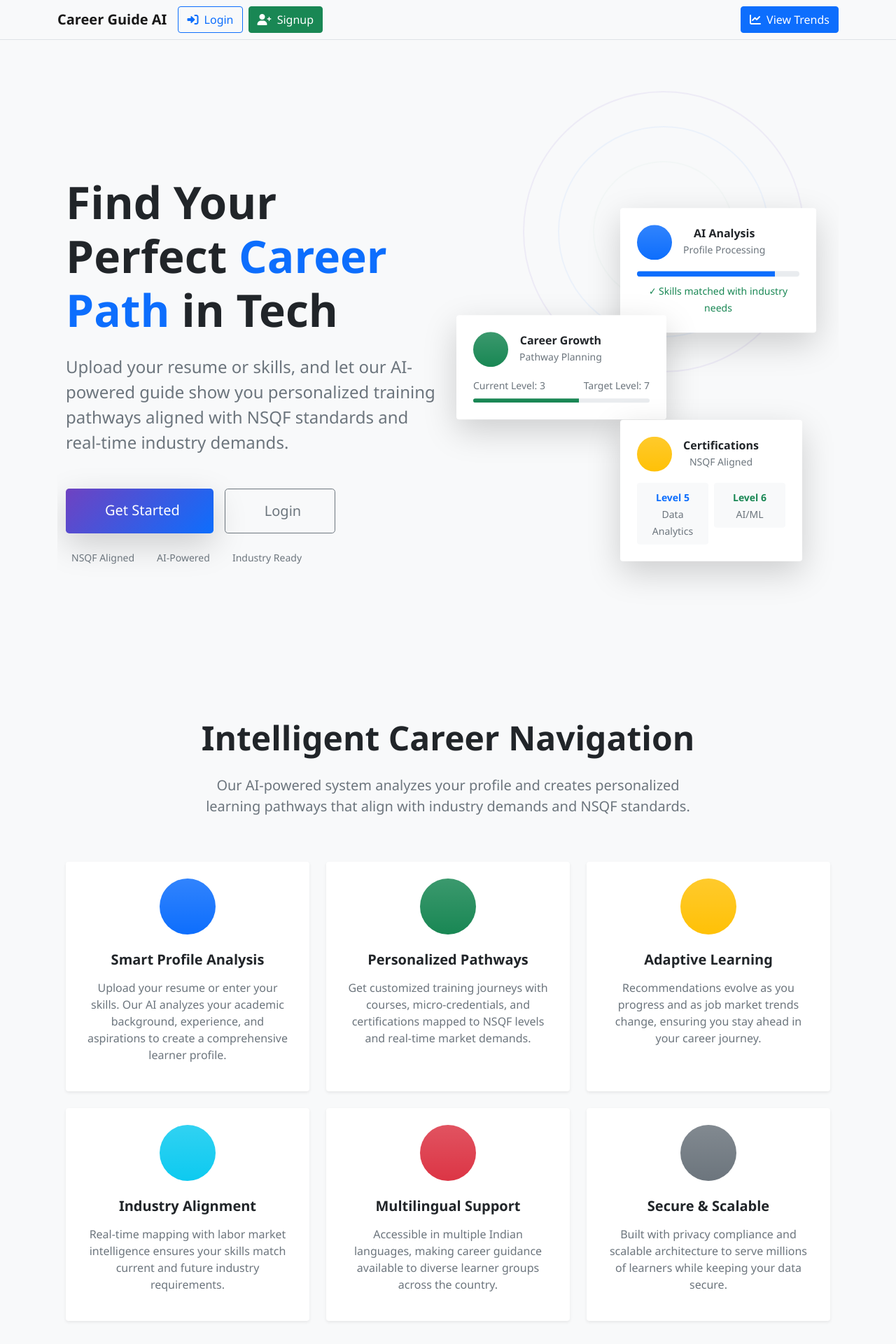
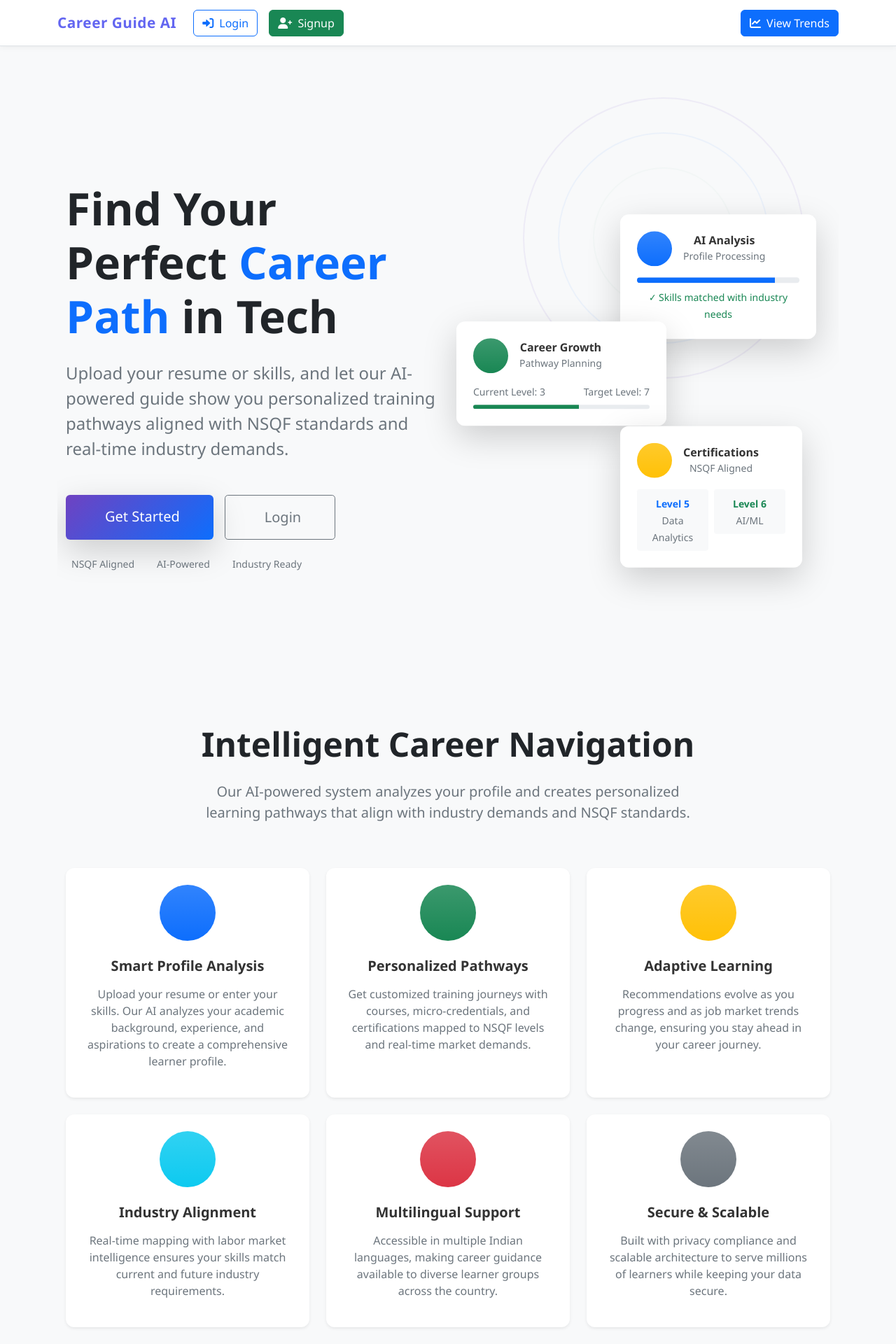
Before and after one commit to Aditya05-F/SIH-PROJECT, a Flask app: page / in a window 1280 px wide. Shown: the top 1920 px of the page at 70% size. Run offline with Flask 3, Linux system fonts and the light colour scheme.

Commit message:
fixed border designs

```diff
--- a/templates/index.html
+++ b/templates/index.html
@@ -274,7 +274,7 @@
 </section>
 
 <!-- Stats Section -->
-<section class="py-5 bg-dark text-white">
+<!-- <section class="py-5 bg-dark text-white">
     <div class="container">
         <div class="row text-center g-4">
             <div class="col-lg-3 col-md-6">
@@ -303,20 +303,25 @@
             </div>
         </div>
     </div>
-</section>
+</section> -->
 
 <!-- CTA Section -->
-<section class="py-5 bg-gradient-primary text-white">
+<section class="py-5 bg-gradient-primary text-white"
+    style="border-radius: 20px; overflow:hidden;">
     <div class="container text-center">
         <div class="row justify-content-center">
             <div class="col-lg-8">
                 <h2 class="display-5 fw-bold mb-4">Ready to Transform Your Career?</h2>
                 <p class="lead mb-5">Join thousands of learners who have discovered their perfect career path with our AI-powered guidance system.</p>
                 <div class="d-flex justify-content-center gap-3">
-                    <a href="{{ url_for('signup') }}" class="btn btn-light btn-lg px-5 py-3 text-primary fw-bold shadow-lg">
+                    <a href="{{ url_for('signup') }}"
+                       class="btn btn-light btn-lg px-5 py-3 text-primary fw-bold shadow-lg"
+                       style="border-radius: 12px;">
                         <i class="bi bi-rocket-takeoff me-2"></i>Start Your Journey
                     </a>
-                    <a href="#" class="btn btn-outline-light btn-lg px-5 py-3">
+                    <a href="#"
+                       class="btn btn-outline-light btn-lg px-5 py-3"
+                       style="border-radius: 12px;">
                         <i class="bi bi-play-circle me-2"></i>Watch Demo
                     </a>
                 </div>
@@ -324,6 +329,7 @@
         </div>
     </div>
 </section>
+
 
 <style>
 @keyframes float {
--- a/templates/layout.html
+++ b/templates/layout.html
@@ -13,63 +13,109 @@
 
     <!-- Custom styles for Bootstrap compatibility -->
     <style>
+        /* ===== Global ===== */
         body {
             font-family: 'Segoe UI', Tahoma, Geneva, Verdana, sans-serif;
             background-color: #f8f9fa;
+            color: #333;
         }
 
+        a {
+            text-decoration: none;
+        }
+
+        /* ===== Navbar ===== */
+        .navbar {
+            background-color: #ffffff !important;
+            box-shadow: 0 2px 8px rgba(0, 0, 0, 0.05);
+            padding: 0.75rem 1rem;
+        }
+
+        .navbar-brand {
+            font-weight: 700;
+            color: #6366f1 !important;
+            font-size: 1.3rem;
+            letter-spacing: 0.5px;
+        }
+
+        .navbar .btn {
+            margin-left: 0.5rem;
+            font-weight: 500;
+            border-radius: 6px;
+        }
+
+        .navbar .btn-outline-secondary:hover,
+        .navbar .btn-outline-danger:hover,
+        .navbar .btn-outline-primary:hover {
+            opacity: 0.9;
+        }
+
+        /* ===== Cards ===== */
         .card {
             border: none;
-            box-shadow: 0 0.125rem 0.25rem rgba(0, 0, 0, 0.075);
+            border-radius: 12px;
+            box-shadow: 0 4px 10px rgba(0, 0, 0, 0.06);
+            transition: all 0.2s ease;
         }
 
+        .card:hover {
+            transform: translateY(-3px);
+            box-shadow: 0 8px 20px rgba(0, 0, 0, 0.08);
+        }
+
+        /* ===== Buttons ===== */
         .btn-indigo {
             background-color: #6366f1;
-            border-color: #6366f1;
-            color: white;
+            border: none;
+            color: #fff;
+            padding: 0.5rem 1rem;
+            font-weight: 500;
+            border-radius: 6px;
+            transition: 0.2s ease;
         }
 
         .btn-indigo:hover {
-            background-color: #5856eb;
-            border-color: #5856eb;
-            color: white;
+            background-color: #4f46e5;
+            color: #fff;
         }
 
-        .text-indigo {
-            color: #6366f1 !important;
-        }
-
-        .bg-indigo {
-            background-color: #6366f1 !important;
-        }
-
+        /* Skill Tags */
         .skill-badge {
             background-color: #e5e7eb;
             color: #374151;
-            font-size: 0.875rem;
+            font-size: 0.85rem;
             font-weight: 500;
             padding: 0.25rem 0.75rem;
             border-radius: 9999px;
             display: inline-block;
-            margin: 0.125rem;
+            margin: 0.2rem;
         }
 
-        /* Target the Google Translate dropdown container */
-        #google_translate_element {
-            display: inline-block;
-            /* keeps it inline */
-            width: 200px;
-            /* desired width */
-            height: 40px;
-            /* desired height */
-            overflow: hidden;
+
+
+        /* ===== Footer ===== */
+        footer {
+            background: #ffffff;
+            border-top: 1px solid #e5e7eb;
+            padding: 1.5rem 0;
+            color: #6b7280;
+            font-size: 0.95rem;
         }
 
-        /* Target the iframe inside */
-        #google_translate_element iframe {
-            width: 100% !important;
-            height: 100% !important;
-            min-width: 100% !important;
+        /* ===== Responsive ===== */
+        @media (max-width: 768px) {
+            #translate-container {
+                margin-top: 10px;
+            }
+
+            .translate-btn {
+                width: 100%;
+            }
+
+            .navbar .btn {
+                margin-left: 0;
+                margin-top: 8px;
+            }
         }
     </style>
 </head>
@@ -81,17 +127,15 @@
             <a class="navbar-brand fw-bold" href="{{ url_for('index') }}">
                 Career Guide AI
             </a>
+
             {% if session.get("user_id") %}
-            <!-- Profile link visible only when logged in -->
             <a href="{{ url_for('profile') }}" class="btn btn-outline-secondary me-2">
                 <i class="fas fa-user me-1"></i> Profile
             </a>
-
             <a href="{{ url_for('logout') }}" class="btn btn-outline-danger">
                 <i class="fas fa-sign-out-alt me-1"></i> Logout
             </a>
             {% else %}
-            <!-- Show login/signup when logged out -->
             <a href="{{ url_for('login') }}" class="btn btn-outline-primary me-2">
                 <i class="fas fa-sign-in-alt me-1"></i> Login
             </a>
@@ -99,7 +143,12 @@
                 <i class="fas fa-user-plus me-1"></i> Signup
             </a>
             {% endif %}
-            <div id="google_translate_element"></div>
+
+            <!-- ✅ Language Dropdown -->
+            <div id="translate-container" class="ms-3">
+                <div id="google_translate_element"></div>
+            </div>
+
             <div class="navbar-nav ms-auto">
                 <a href="{{ url_for('trends_page') }}" class="btn btn-primary">
                     <i class="fas fa-chart-line me-2"></i>View Trends
@@ -126,13 +175,19 @@
     <script type="text/javascript">
         function googleTranslateElementInit() {
             new google.translate.TranslateElement(
-                { pageLanguage: 'en', layout: google.translate.TranslateElement.InlineLayout.SIMPLE },
+                {
+                    pageLanguage: 'en',
+                    layout: google.translate.TranslateElement.InlineLayout.SIMPLE
+                },
                 'google_translate_element'
             );
         }
+
     </script>
-    <script type="text/javascript" src="//translate.google.com/translate_a/element.js?cb=googleTranslateElementInit">
-    </script>
+
+    <script type="text/javascript"
+        src="//translate.google.com/translate_a/element.js?cb=googleTranslateElementInit"></script>
+</body>
 
 </body>
 
```
